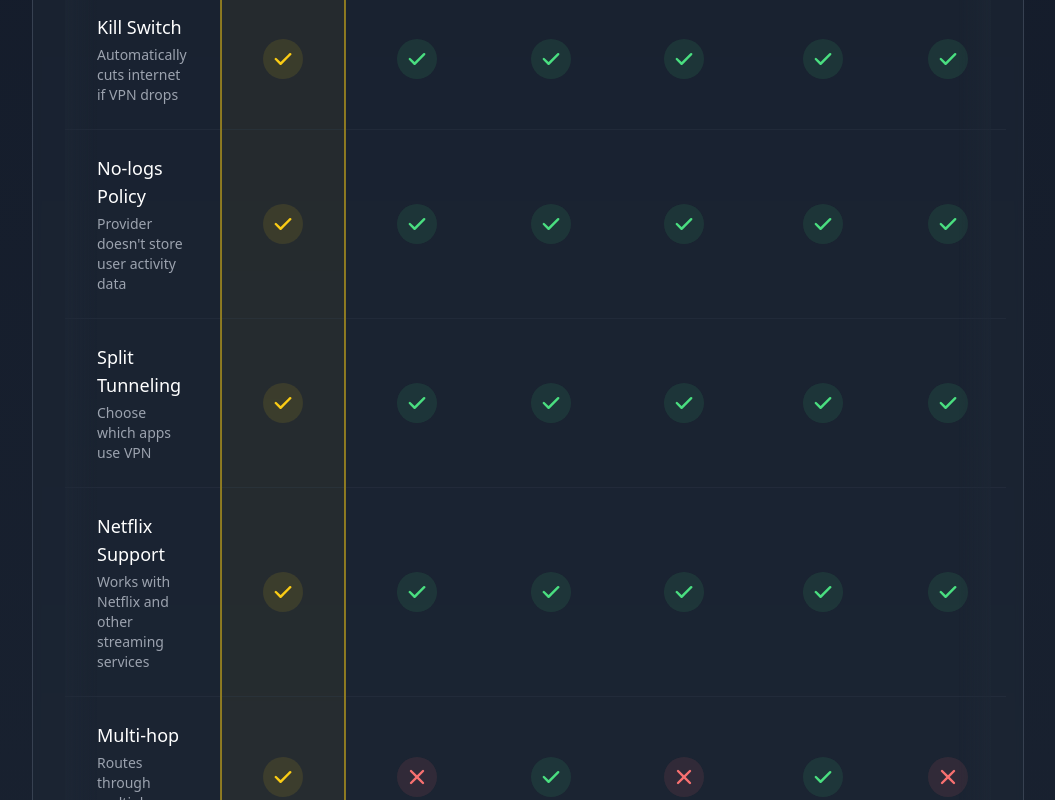
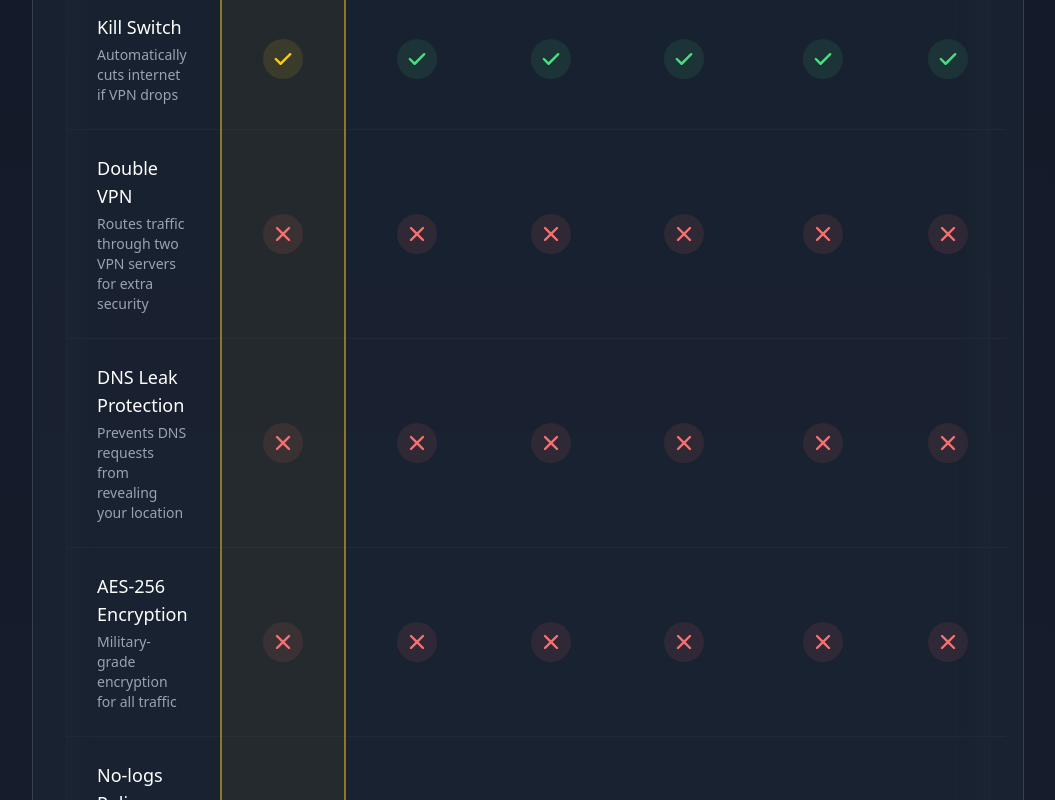
Before and after one commit to GergulasBalint/bestvpn, a React (Vite) app: page /compare-features in a window 1280 px wide. Shown: the part 1020-1820 px from the top of the page, without its empty margins (112-1167 px from the left). Built offline with nearby package versions, Linux system fonts and the light colour scheme.

Commit message:
compare making better and better

```diff
--- a/src/components/FeatureComparison.tsx
+++ b/src/components/FeatureComparison.tsx
@@ -11,6 +11,21 @@ const features: Feature[] = [
   {
     name: "Kill Switch",
     description: "Automatically cuts internet if VPN drops",
+    category: "security"
+  },
+  {
+    name: "Double VPN",
+    description: "Routes traffic through two VPN servers for extra security",
+    category: "security"
+  },
+  {
+    name: "DNS Leak Protection",
+    description: "Prevents DNS requests from revealing your location",
+    category: "security"
+  },
+  {
+    name: "AES-256 Encryption",
+    description: "Military-grade encryption for all traffic",
     category: "security"
   },
   {
@@ -68,6 +83,66 @@ const features: Feature[] = [
     description: "Optimized for gaming and real-time applications",
     category: "performance"
   },
+  {
+    name: "Server Network Size",
+    description: "Number of servers and locations available",
+    category: "performance"
+  },
+  {
+    name: "WireGuard Support",
+    description: "Modern, fast VPN protocol for better speeds",
+    category: "performance"
+  },
+  {
+    name: "Split Tunneling",
+    description: "Choose which apps use VPN connection",
+    category: "performance"
+  },
+  {
+    name: "P2P Optimized",
+    description: "Servers optimized for peer-to-peer sharing",
+    category: "performance"
+  },
+  {
+    name: "Netflix Support",
+    description: "Reliably unblocks Netflix in different regions",
+    category: "streaming"
+  },
+  {
+    name: "BBC iPlayer Access",
+    description: "Watch BBC iPlayer from anywhere",
+    category: "streaming"
+  },
+  {
+    name: "Smart DNS",
+    description: "Stream without speed loss on smart TVs",
+    category: "streaming"
+  },
+  {
+    name: "Multi-Platform Support",
+    description: "Apps for all major streaming devices",
+    category: "streaming"
+  },
+  {
+    name: "24/7 Live Chat",
+    description: "Round-the-clock customer support",
+    category: "usability"
+  },
+  {
+    name: "No-Logs Policy",
+    description: "Verified no-logs policy for privacy",
+    category: "usability"
+  },
+  {
+    name: "Unlimited Devices",
+    description: "Connect as many devices as you want",
+    category: "usability"
+  },
+  {
+    name: "Ad Blocker",
+    description: "Built-in ad and malware blocking",
+    category: "usability"
+  }
 ];
 
 const vpnFeatures: Record<string, string[]> = {
```
